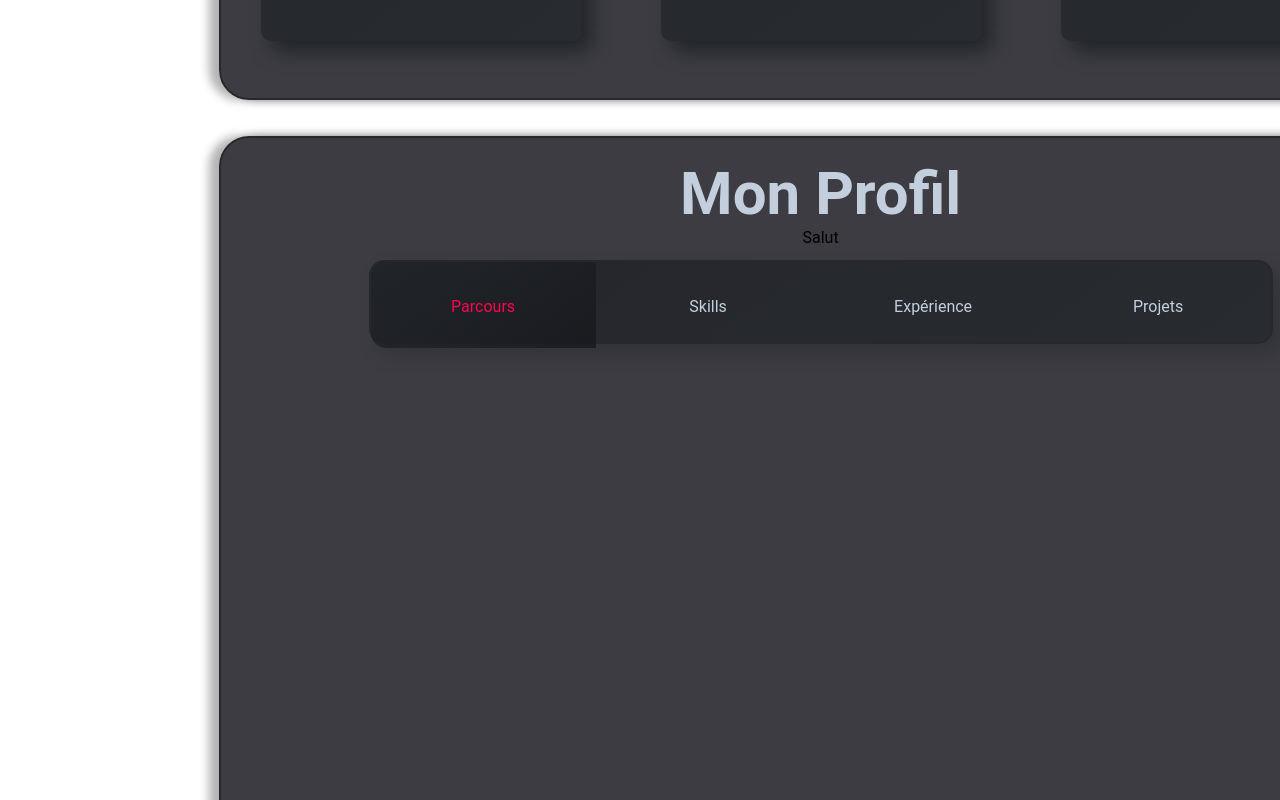
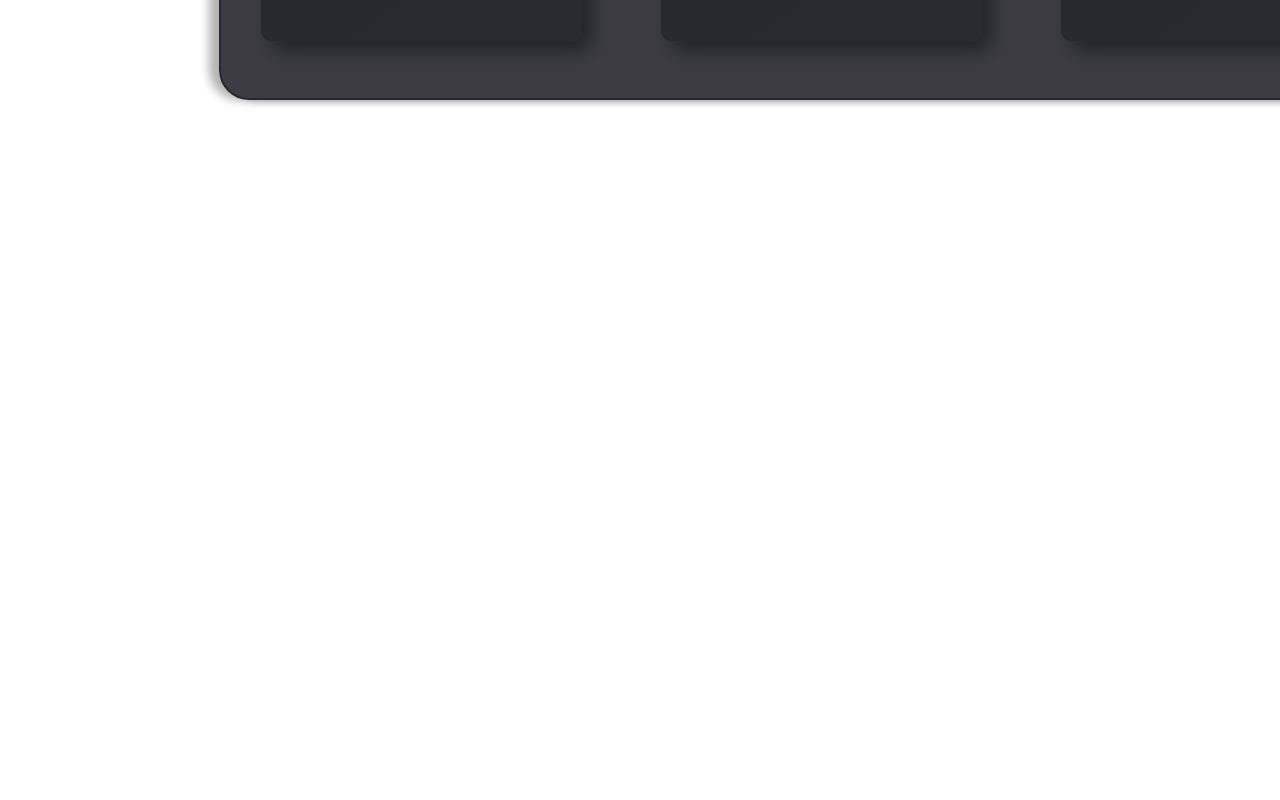
Before and after one commit to CorentinCoulet/PortfolioV2, a Vue app in the folder portfolio-frontend/: page / in a window 1280 px wide. Shown: the part 1580-2380 px from the top of the page. After the commit the page ends 1716 px from the top, so only its background shows below. Built offline with nearby package versions, Linux system fonts and the light colour scheme.

Commit message:
configuration react-chrono

```diff
--- a/portfolio-frontend/package.json
+++ b/portfolio-frontend/package.json
@@ -14,6 +14,7 @@
     "@tsparticles/engine": "^3.1.0",
     "@tsparticles/react": "^3.0.0",
     "react": "^18.2.0",
+    "react-chrono": "^2.4.2",
     "react-dom": "^18.2.0",
     "react-particles": "^2.12.2",
     "react-redux": "^9.1.0",
--- a/portfolio-frontend/src/App.tsx
+++ b/portfolio-frontend/src/App.tsx
@@ -5,6 +5,7 @@ import Navbar from './pages/NavBar';
 import Objectifs from './pages/Objectifs';
 import Particles from './components/Particles.tsx';
 import Profil from './pages/Profil.tsx';
+import Parcours from './components/Parcours.tsx';
 
 function App() {
 
@@ -15,7 +16,8 @@ function App() {
         <Navbar />
         <GlobalPresentation />
         <Objectifs />
-        <Profil />
+        {/*<Profil />
+        <Parcours />*/}
       </div>
     </BrowserRouter>
   )
--- a/portfolio-frontend/src/components/Parcours.tsx
+++ b/portfolio-frontend/src/components/Parcours.tsx
@@ -1,7 +1,25 @@
+import { Chrono } from "react-chrono";
+import Sti2d from "../../public/filiere-sti2d.png";
+
 const Parcours = () => {
+
+  const items = [{
+    title: "May 1940",
+    cardTitle: "Dunkirk",
+    url: "http://www.history.com",
+    cardSubtitle:"Men of the British Expeditionary Force (BEF) wade out to..",
+    cardDetailedText: "Men of the British Expeditionary Force (BEF) wade out to..",
+    media: {
+      type: "IMAGE",
+      source: {
+        url: Sti2d
+      }
+    }
+  },];
+
   return (
     <div>
-        Salut
+      <Chrono items={items} mode="VERTICAL"/>
     </div>
   );
 };
```
Also changed, not shown: portfolio-frontend/public/filiere-sti2d.png (added), 1 other file (tests, documents, lock files or other folders). Lines whose indentation alone changed are shown as unchanged.
